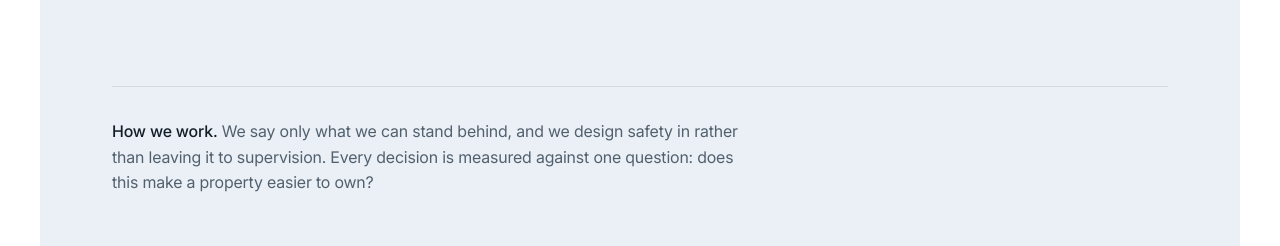
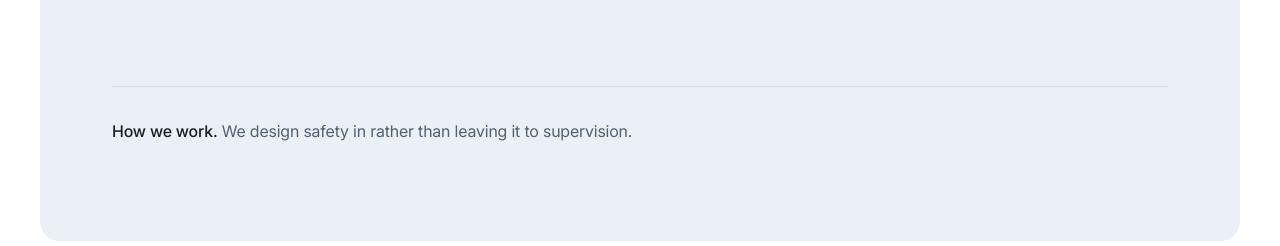
Before and after one commit to LiamK08/Lienry-Drones, a Next.js app: page /company in a window 1280 px wide. Shown: the part 2165-2411 px from the top of the page. Built offline with nearby package versions, Linux system fonts and the light colour scheme; no server answers.

Commit message:
Company: the story's closing line no longer repeats Liam's statement below it
Co-Authored-By: Claude Opus 5.5 <noreply@anthropic.com>
Claude-Session: https://claude.ai/code/session_014cPnYtJdmNi3G1jESrTKrF

```diff
--- a/src/content/company.ts
+++ b/src/content/company.ts
@@ -39,7 +39,8 @@ export const companyPage = {
     ],
     values: {
       lead: "How we work.",
-      text: "We say only what we can stand behind, and we design safety in rather than leaving it to supervision. Every decision is measured against one question: does this make a property easier to own?",
+      // Cut to what Liam's statement just below does not already say (its closing sentence carries the rest).
+      text: "We design safety in rather than leaving it to supervision.",
     },
   },
   // The plan, as a ruler of stems (PlanTimeline). It opens on the stage marked "now".
```
